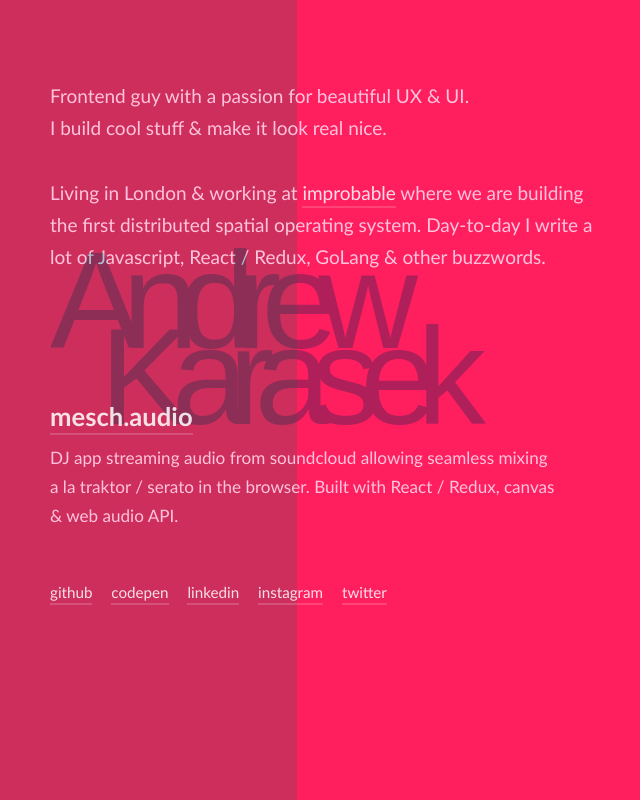
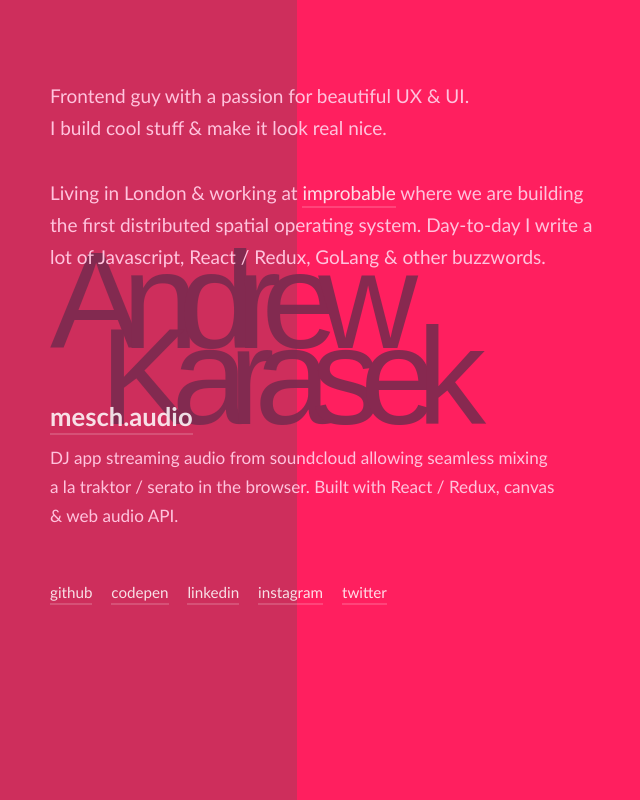
Before and after one commit to AndrewKarasek/AndrewKarasek.github.io, a plain HTML site: page index.html in a window 1280 px wide. Shown: the whole page, without its empty margins (14-654 px from the left). Drawn offline with Linux system fonts and the light colour scheme; a web font is replaced by a local one.

Commit message:
Fix text shiz.

```diff
--- a/css/header.scss
+++ b/css/header.scss
@@ -2,28 +2,20 @@
 
 .header-name {
   font-family: "otama", sans-serif;
-  color: $blue;
   font-size: 108px;
   font-weight: normal;
 
   letter-spacing: -20px;
   white-space: nowrap;
-  color: #B72265;
+  color: #7b2b4f;
   line-height: 0.55;
   margin-top: -30px;
-
-
-  @supports (mix-blend-mode: multiply) {
-    mix-blend-mode: multiply;
-    color: $blue;
-  }
-
+  opacity: 0.9;
+  position: relative;
+  z-index: 0;
   @include breakpoint(duex) {
     font-size: 138px;
   }
-
-  //position: relative;
-  //z-index: 1;
 }
 
 .header-lastName {
@@ -34,7 +26,8 @@
 
 .header-description {
   max-width: 555px;
-
+  position: relative;
+  z-index: 1;
   @include breakpoint(duex) {
     margin-top: 60px;
   }
```
Also changed, not shown: css/main.css.
